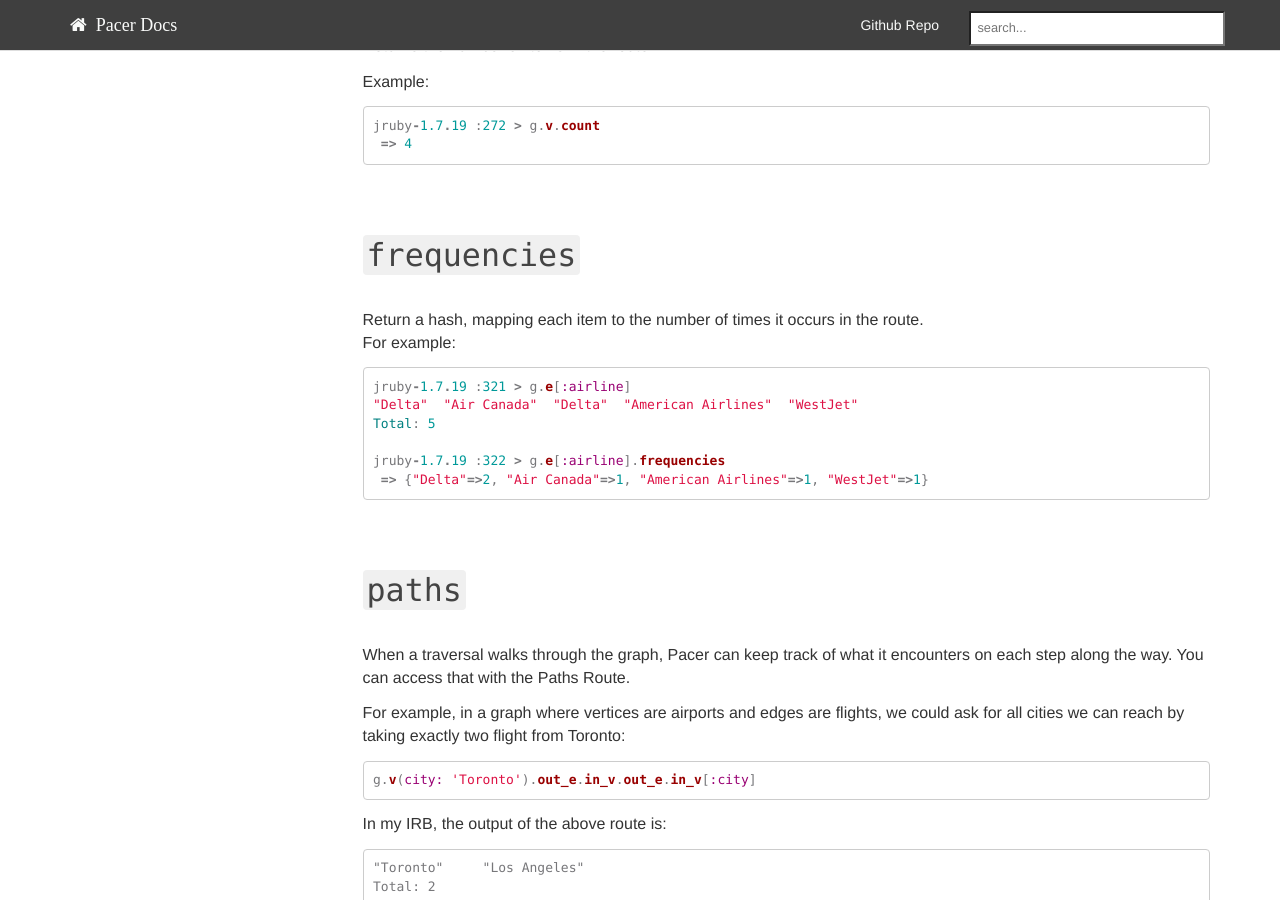
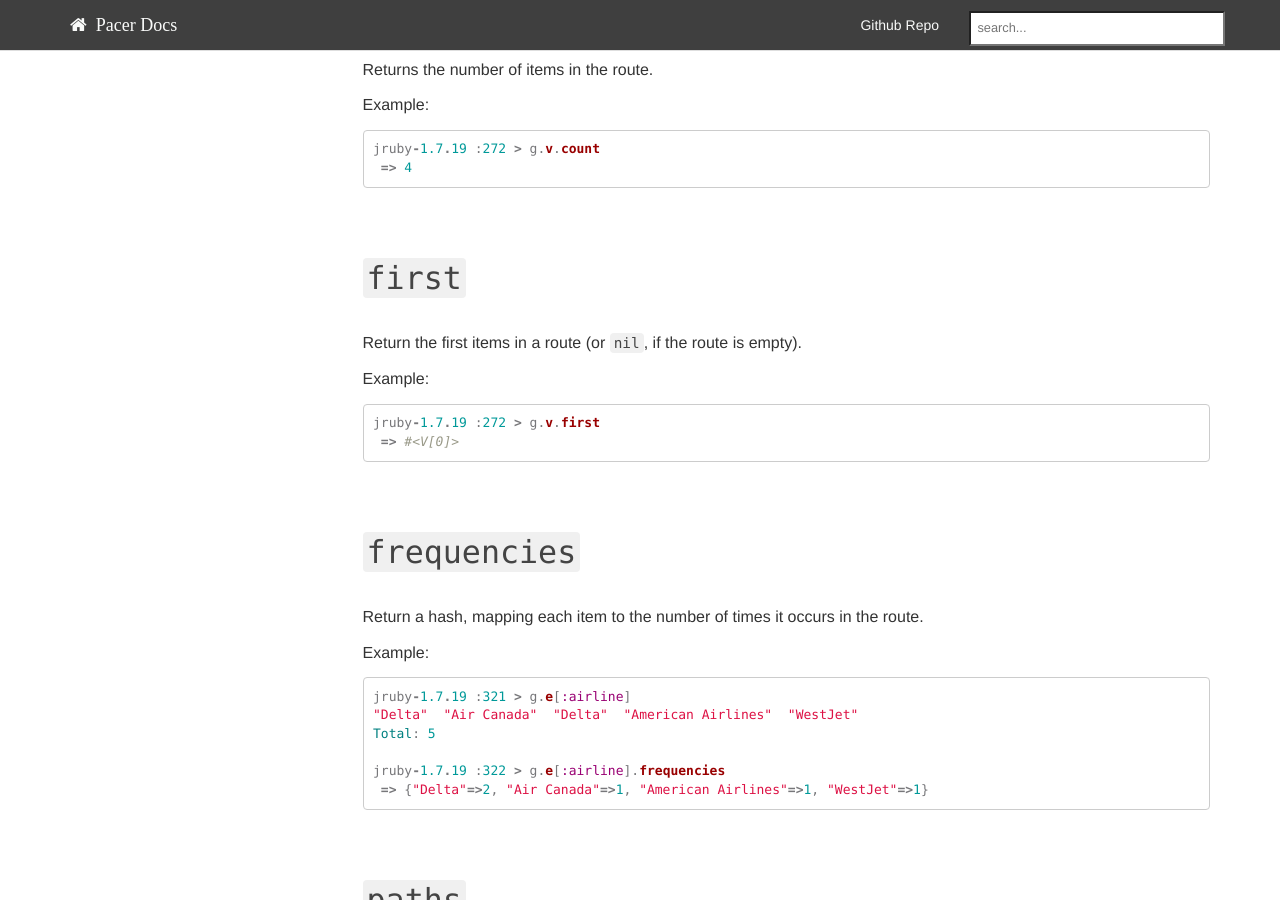
Before and after one commit to pangloss/pacer, a Jekyll site: the page built from pages/routes/route_methods.md, in a window 1280 px wide and 900 px high, scrolled down 2473 px. Built offline with Jekyll 4.4.1, drawn with Linux system fonts in a browser that asks for light colours; Markdown is read by kramdown in place of the engine named in the settings; a script that is not in the unit is left out.

Commit message:
adding a description of the first method

````diff
--- a/pages/routes/route_methods.md
+++ b/pages/routes/route_methods.md
@@ -94,10 +94,23 @@
  => 4
 ```
 
+## `first`
+
+Return the first items in a route (or `nil`, if the route is empty).
+
+Example:
+
+```ruby
+jruby-1.7.19 :272 > g.v.first
+ => #<V[0]>
+```
+
+
 ## `frequencies`
 
 Return a hash, mapping each item to the number of times it occurs in the route.
-For example:
+
+Example:
 
 ```ruby
 jruby-1.7.19 :321 > g.e[:airline]
````
